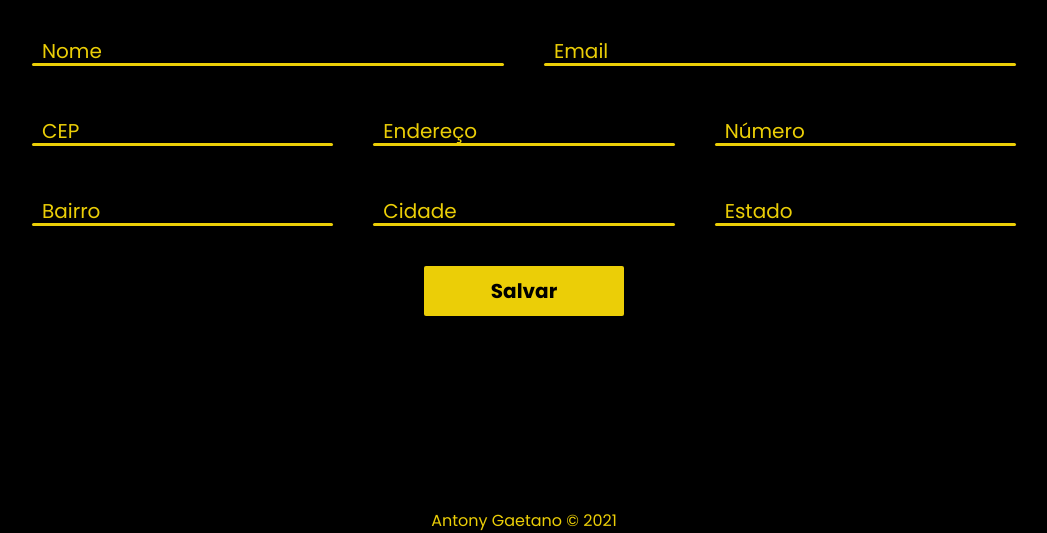
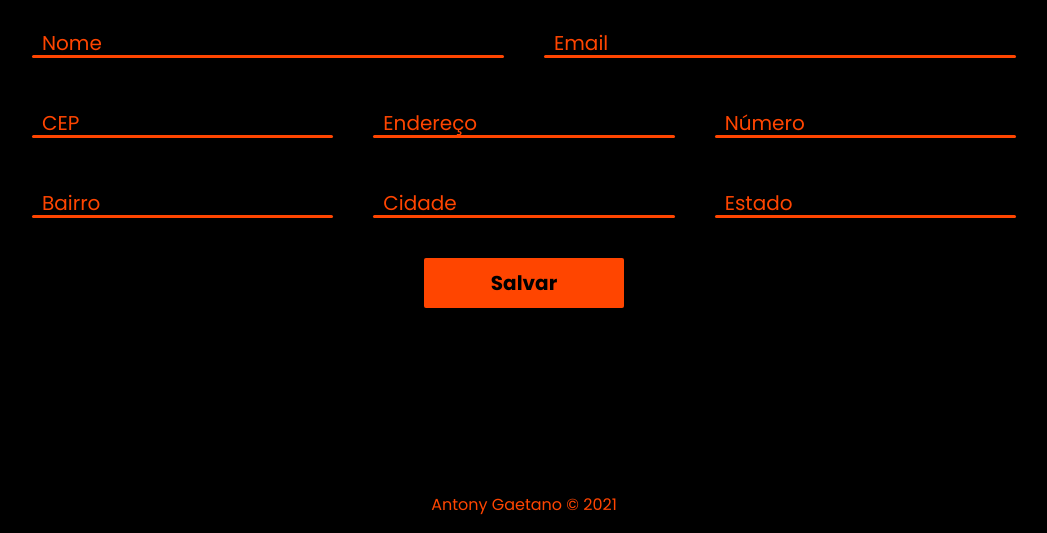
Before and after one commit to AntonyGaetano/consumo-api-cep-js, a plain HTML site: page index.html in a window 1280 px wide. Shown: the part 267-800 px from the top of the page, without its empty margins (116-1163 px from the left). Drawn offline with Linux system fonts and the light colour scheme.

Commit message:
Update style.css

```diff
--- a/style.css
+++ b/style.css
@@ -8,7 +8,7 @@
 
 :root {
     --bg-color: #000;
-    --primary-color: #EBCE07
+    --primary-color:#FF4500;
 }
 
 body {
@@ -18,6 +18,7 @@ body {
     align-items: center;
     min-height: 100vh;
     background-color: var(--bg-color) ;
+    padding-bottom: 1rem;
 }
 
 .container {
```
